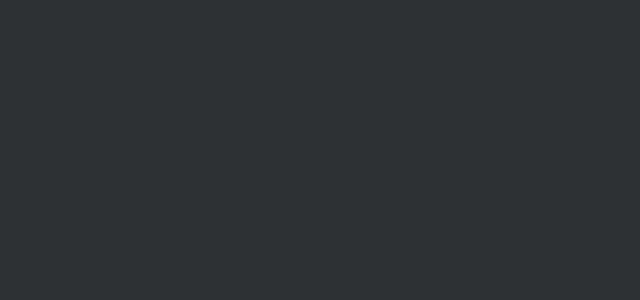
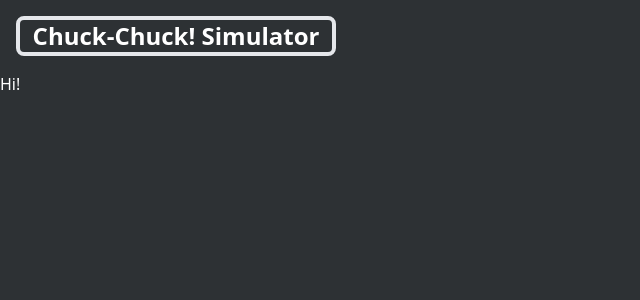
Before and after one commit to The-Chuck-Chuck/The-Chuck, a React (Vite) app: page /tutorial in a window 1280 px wide. Before the commit this address had no page. Shown: the top 300 px of the page, without its empty margins (0-640 px from the left). Built offline with nearby package versions, Linux system fonts and the light colour scheme.

Commit message:
Feat(Tutorial): Tutorial 컴포넌트 생성 및 라우터 설정
- App: Tutorial 컴포넌트 Route 설정
- Home: Tutorial 버튼에 Tutorial 페이지로 이동하는 클릭 이벤트 적용
- Header 컴포넌트 생성 및 Tutorial, Simulator 적용

```diff
--- a/src/App.jsx
+++ b/src/App.jsx
@@ -1,12 +1,14 @@
 import { Route, Routes } from "react-router-dom";
 import Home from "./pages/Home";
 import Simulator from "./pages/Simulator";
+import Tutorial from "./pages/Tutorial";
 
 const App = () => {
   return (
     <Routes>
       <Route path="/" element={<Home />} />
       <Route path="/simulator" element={<Simulator />} />
+      <Route path="/tutorial" element={<Tutorial />} />
     </Routes>
   );
 };
--- /dev/null
+++ b/src/components/Header.jsx
@@ -0,0 +1,16 @@
+import { Link } from "react-router-dom";
+
+const Header = () => {
+  return (
+    <header className="p-4">
+      <Link
+        to="/"
+        className="border-4 rounded-lg font-bold text-2xl w-80 flex justify-center items-center"
+      >
+        Chuck-Chuck! Simulator
+      </Link>
+    </header>
+  );
+};
+
+export default Header;
--- a/src/pages/Home.jsx
+++ b/src/pages/Home.jsx
@@ -9,6 +9,12 @@ const Home = () => {
 
   const handleClickStart = () => {
     navigate("/simulator");
+
+    setIsOpenedInitial(true);
+  };
+
+  const handleClickTutorial = () => {
+    navigate("/tutorial");
 
     setIsOpenedInitial(true);
   };
@@ -25,7 +31,12 @@ const Home = () => {
       >
         Start!
       </Button>
-      <Button className="w-[20%] text-[25px] p-2">Tutorial!</Button>
+      <Button
+        clickHandler={handleClickTutorial}
+        className="w-[20%] text-[25px] p-2"
+      >
+        Tutorial!
+      </Button>
     </div>
   );
 };
--- a/src/pages/Simulator.jsx
+++ b/src/pages/Simulator.jsx
@@ -1,7 +1,7 @@
 import { Canvas } from "@react-three/fiber";
 import { useEffect, useState } from "react";
-import { Link } from "react-router-dom";
 import CanvasPainter from "../components/CanvasPainter";
+import Header from "../components/Header";
 import SimulController from "../components/SimulController";
 import useChuckStore from "../store/chuckStore";
 import usePageStore from "../store/pageStore";
@@ -45,14 +45,7 @@ const Simulator = () => {
   return (
     <div className="text-white">
       {isOpenedInitial && <InitialSettingModal />}
-      <header className="p-4">
-        <Link
-          to="/"
-          className="border-4 rounded-lg font-bold text-2xl w-80 flex justify-center items-center"
-        >
-          Chuck-Chuck! Simulator
-        </Link>
-      </header>
+      <Header />
       <main className="w-[100%] h-[100vh]">
         <Canvas
           camera={{
--- /dev/null
+++ b/src/pages/Tutorial.jsx
@@ -0,0 +1,12 @@
+import Header from "../components/Header";
+
+const Tutorial = () => {
+  return (
+    <div className="text-white">
+      <Header />
+      <div className="text-white">Hi!</div>
+    </div>
+  );
+};
+
+export default Tutorial;
```
